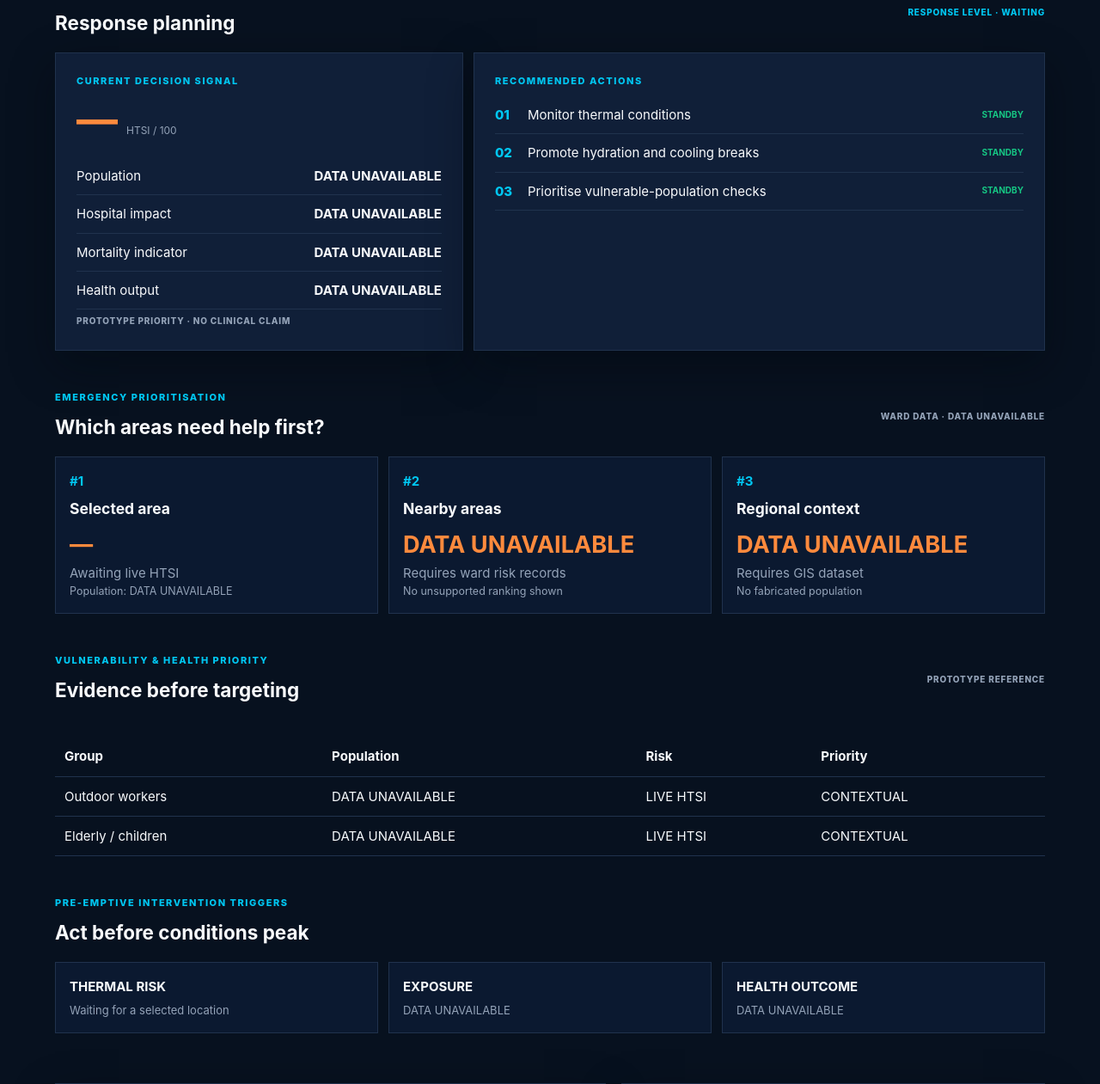
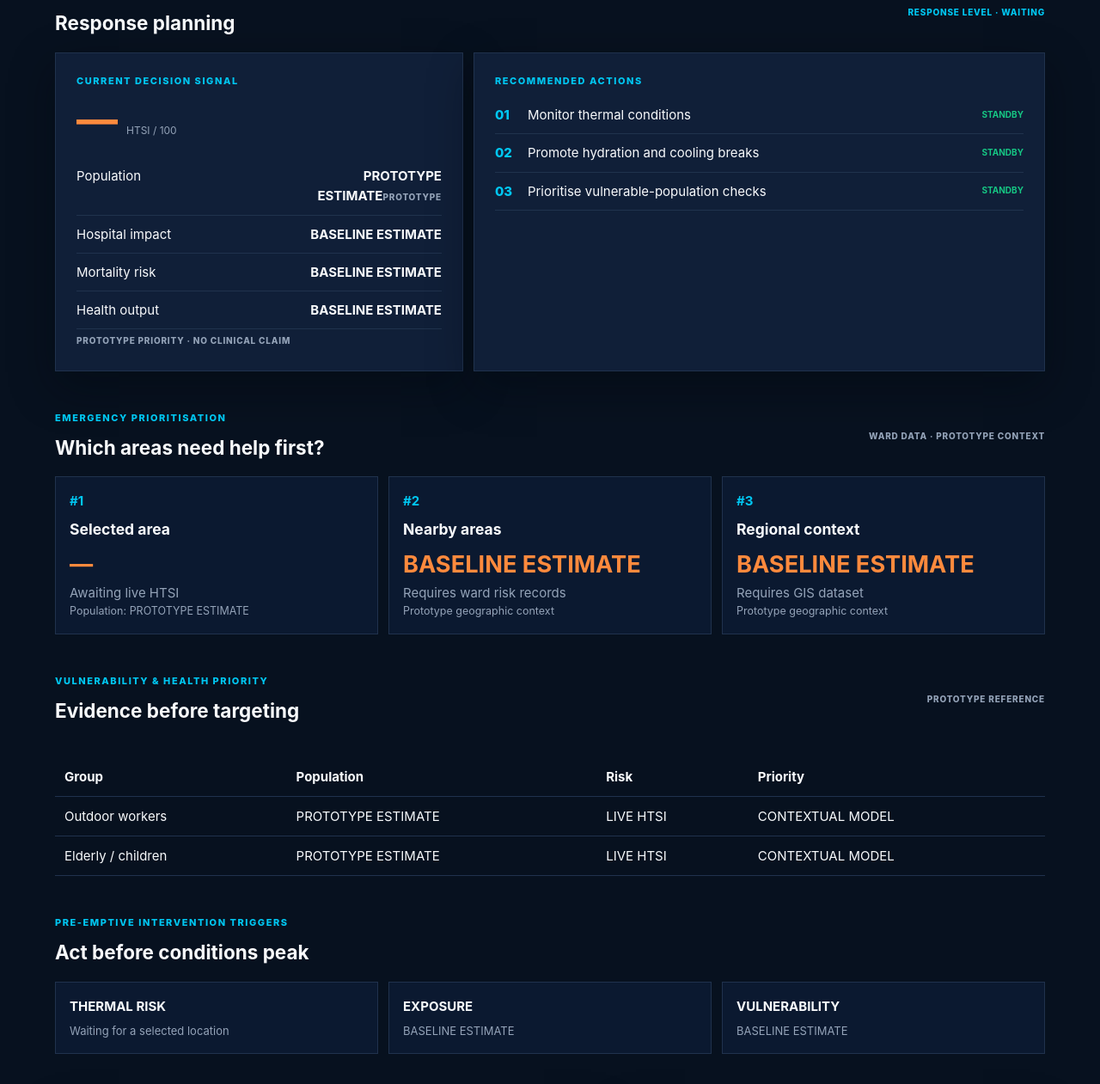
Before and after one commit to nvishnuvardhanreddy/HeatRiskIntelligence, a Django app: template templates/dashboard.html in a window 1280 px wide. Shown: the part 1519-2780 px from the top of the page at 86% size. Run offline with Django 5.2, Linux system fonts and the light colour scheme; the template is opened without the code that fills it, so the values that code supplies are empty.

Commit message:
Replace dashboard empty states with labelled estimates
Co-authored-by: Copilot <223556219+Copilot@users.noreply.github.com>

```diff
--- a/core/tests.py
+++ b/core/tests.py
@@ -62,7 +62,8 @@ class ApiTests(TestCase):
     def test_population_endpoint_is_explicit_when_unconfigured(self):
         response = self.client.get("/api/population/location/?lat=17.7&lon=83.2")
         self.assertEqual(response.status_code, 200)
-        self.assertEqual(response.json()["status"], "DATA UNAVAILABLE")
+        self.assertEqual(response.json()["status"], "PROTOTYPE ESTIMATE")
+        self.assertGreater(response.json()["population"], 0)
 
     @patch("core.views.get_forecast", return_value=[
         {"date": "2026-09-06", "temperature_min": 27, "temperature_max": 35,
--- a/population/services/population_service.py
+++ b/population/services/population_service.py
@@ -3,3 +3,7 @@ from .population_provider import get_population
 
 def population_for_location(latitude: float, longitude: float) -> dict:
     return get_population(latitude, longitude)
+
+
+def population_profile(latitude: float, longitude: float) -> dict:
+    return population_for_location(latitude, longitude)
--- a/static/js/dashboard.js
+++ b/static/js/dashboard.js
@@ -19,7 +19,7 @@
         const population = await GZ.get("/api/population/location/", location);
         renderPopulation(population);
       } catch (populationError) {
-        renderPopulation({ status: "DATA UNAVAILABLE", population: null });
+        renderPopulation({ status: "PROTOTYPE ESTIMATE", population: 50000 });
       }
       $("location-message").textContent = "Updated from the live provider.";
     } catch (error) {
@@ -29,6 +29,7 @@
     function renderPopulation(data) {
       const value = data.population === null || data.population === undefined ? "DATA UNAVAILABLE" : Number(data.population).toLocaleString("en-IN");
       if ($("decision-population")) $("decision-population").textContent = value;
+      if ($("population-source")) $("population-source").textContent = data.status || "PROTOTYPE ESTIMATE";
       if ($("priority-population")) $("priority-population").textContent = value;
       if ($("worker-population")) $("worker-population").textContent = value;
       if ($("vulnerable-population")) $("vulnerable-population").textContent = value;
@@ -68,10 +69,16 @@
       $("warning-actions").innerHTML = actions.map(action => `<li>${action}</li>`).join("");
     }
     const band = data.risk.band, score = Number(t.htsi.score);
-    const response = score >= 81 ? "EMERGENCY" : score >= 41 ? "ACTION REQUIRED" : "WATCH";
+    const response = score >= 81 ? "EMERGENCY" : score >= 61 ? "ACTION" : score >= 41 ? "ADVISORY" : score >= 21 ? "WATCH" : "NORMAL";
     if ($("response-level")) $("response-level").textContent = `RESPONSE LEVEL · ${response}`;
     if ($("decision-htsi")) $("decision-htsi").textContent = score;
-    if ($("decision-health")) $("decision-health").textContent = data.health.label || "BASELINE ESTIMATE";
+    if ($("decision-health")) $("decision-health").textContent = `${GZ.number(data.health.score, "")} / 100 · ${data.health.label || "BASELINE ESTIMATE"}`;
+    if ($("decision-hospital")) $("decision-hospital").textContent = `${GZ.number(data.health.hospital_impact, "")} / 100`;
+    if ($("decision-mortality")) $("decision-mortality").textContent = `${GZ.number(data.health.mortality, "")} / 100`;
+    if ($("health-score")) $("health-score").textContent = `${GZ.number(data.health.score, "")} / 100`;
+    if ($("health-exposure")) $("health-exposure").textContent = `${GZ.number(data.health.exposure, "")} / 100`;
+    if ($("health-vulnerability")) $("health-vulnerability").textContent = `${GZ.number(data.health.vulnerability, "")} / 100`;
+    if ($("health-pressure")) $("health-pressure").textContent = `${GZ.number(data.health.hospital_impact, "")} / 100`;
     if ($("priority-location")) $("priority-location").textContent = loc.name || "Selected area";
     if ($("priority-score")) $("priority-score").textContent = score;
     if ($("priority-band")) $("priority-band").textContent = band;
@@ -87,7 +94,7 @@
       $("action-plan").innerHTML = actions.map((item, index) => `<li><span>${String(index + 1).padStart(2, "0")}</span>${item[0]} <b>${item[1]}</b></li>`).join("");
     }
     if ($("intervention-triggers")) {
-      $("intervention-triggers").innerHTML = `<div><strong>THERMAL RISK</strong><span>${band} · HTSI ${score}</span></div><div><strong>EXPOSURE</strong><span>DATA UNAVAILABLE</span></div><div><strong>HEALTH OUTCOME</strong><span>${data.health.label || "DATA UNAVAILABLE"}</span></div>`;
+      $("intervention-triggers").innerHTML = `<div><strong>THERMAL RISK</strong><span>${band} · HTSI ${score}</span></div><div><strong>EXPOSURE</strong><span>${GZ.number(data.health.exposure, "")} / 100 · CALCULATED</span></div><div><strong>VULNERABILITY</strong><span>${GZ.number(data.health.vulnerability, "")} / 100 · BASELINE MODEL</span></div>`;
     }
   }
   function renderForecast(rows) {
--- a/templates/partials/decision_support.html
+++ b/templates/partials/decision_support.html
@@ -8,10 +8,10 @@
       <p class="eyebrow">CURRENT DECISION SIGNAL</p>
       <div class="decision-score"><strong id="decision-htsi">—</strong><span>HTSI / 100</span></div>
       <dl>
-        <dt>Population</dt><dd id="decision-population">DATA UNAVAILABLE</dd>
-        <dt>Hospital impact</dt><dd>DATA UNAVAILABLE</dd>
-        <dt>Mortality indicator</dt><dd>DATA UNAVAILABLE</dd>
-        <dt>Health output</dt><dd id="decision-health">DATA UNAVAILABLE</dd>
+        <dt>Population</dt><dd><span id="decision-population">PROTOTYPE ESTIMATE</span><small id="population-source" class="status">PROTOTYPE</small></dd>
+        <dt>Hospital impact</dt><dd id="decision-hospital">BASELINE ESTIMATE</dd>
+        <dt>Mortality risk</dt><dd id="decision-mortality">BASELINE ESTIMATE</dd>
+        <dt>Health output</dt><dd id="decision-health">BASELINE ESTIMATE</dd>
       </dl>
       <small class="status">PROTOTYPE PRIORITY · NO CLINICAL CLAIM</small>
     </article>
@@ -24,18 +24,18 @@
       </ol>
     </article>
   </div>
-  <div class="section-heading compact-heading"><div><p class="eyebrow">EMERGENCY PRIORITISATION</p><h2>Which areas need help first?</h2></div><span class="status">WARD DATA · DATA UNAVAILABLE</span></div>
+  <div class="section-heading compact-heading"><div><p class="eyebrow">EMERGENCY PRIORITISATION</p><h2>Which areas need help first?</h2></div><span class="status">WARD DATA · PROTOTYPE CONTEXT</span></div>
   <div class="priority-grid">
-    <article class="priority-card"><strong>#1</strong><h3 id="priority-location">Selected area</h3><b id="priority-score">—</b><span id="priority-band">Awaiting live HTSI</span><small>Population: <span id="priority-population">DATA UNAVAILABLE</span></small></article>
-    <article class="priority-card"><strong>#2</strong><h3>Nearby areas</h3><b>DATA UNAVAILABLE</b><span>Requires ward risk records</span><small>No unsupported ranking shown</small></article>
-    <article class="priority-card"><strong>#3</strong><h3>Regional context</h3><b>DATA UNAVAILABLE</b><span>Requires GIS dataset</span><small>No fabricated population</small></article>
+    <article class="priority-card"><strong>#1</strong><h3 id="priority-location">Selected area</h3><b id="priority-score">—</b><span id="priority-band">Awaiting live HTSI</span><small>Population: <span id="priority-population">PROTOTYPE ESTIMATE</span></small></article>
+    <article class="priority-card"><strong>#2</strong><h3>Nearby areas</h3><b>BASELINE ESTIMATE</b><span>Requires ward risk records</span><small>Prototype geographic context</small></article>
+    <article class="priority-card"><strong>#3</strong><h3>Regional context</h3><b>BASELINE ESTIMATE</b><span>Requires GIS dataset</span><small>Prototype geographic context</small></article>
   </div>
   <div class="section-heading compact-heading"><div><p class="eyebrow">VULNERABILITY & HEALTH PRIORITY</p><h2>Evidence before targeting</h2></div><span class="status">PROTOTYPE REFERENCE</span></div>
-  <div class="table-wrap"><table><thead><tr><th>Group</th><th>Population</th><th>Risk</th><th>Priority</th></tr></thead><tbody><tr><td>Outdoor workers</td><td id="worker-population">DATA UNAVAILABLE</td><td>LIVE HTSI</td><td>CONTEXTUAL</td></tr><tr><td>Elderly / children</td><td id="vulnerable-population">DATA UNAVAILABLE</td><td>LIVE HTSI</td><td>CONTEXTUAL</td></tr></tbody></table></div>
+  <div class="table-wrap"><table><thead><tr><th>Group</th><th>Population</th><th>Risk</th><th>Priority</th></tr></thead><tbody><tr><td>Outdoor workers</td><td id="worker-population">PROTOTYPE ESTIMATE</td><td>LIVE HTSI</td><td>CONTEXTUAL MODEL</td></tr><tr><td>Elderly / children</td><td id="vulnerable-population">PROTOTYPE ESTIMATE</td><td>LIVE HTSI</td><td>CONTEXTUAL MODEL</td></tr></tbody></table></div>
   <div class="section-heading compact-heading"><div><p class="eyebrow">PRE-EMPTIVE INTERVENTION TRIGGERS</p><h2>Act before conditions peak</h2></div></div>
   <div id="intervention-triggers" class="trigger-grid">
     <div><strong>THERMAL RISK</strong><span>Waiting for a selected location</span></div>
-    <div><strong>EXPOSURE</strong><span>DATA UNAVAILABLE</span></div>
-    <div><strong>HEALTH OUTCOME</strong><span>DATA UNAVAILABLE</span></div>
+    <div><strong>EXPOSURE</strong><span>BASELINE ESTIMATE</span></div>
+    <div><strong>VULNERABILITY</strong><span>BASELINE ESTIMATE</span></div>
   </div>
 </section>
```
Also changed, not shown: core/views.py (+10 -1 lines), population/services/population_provider.py (+8 -3 lines), templates/overview.html (+4 -4 lines).
